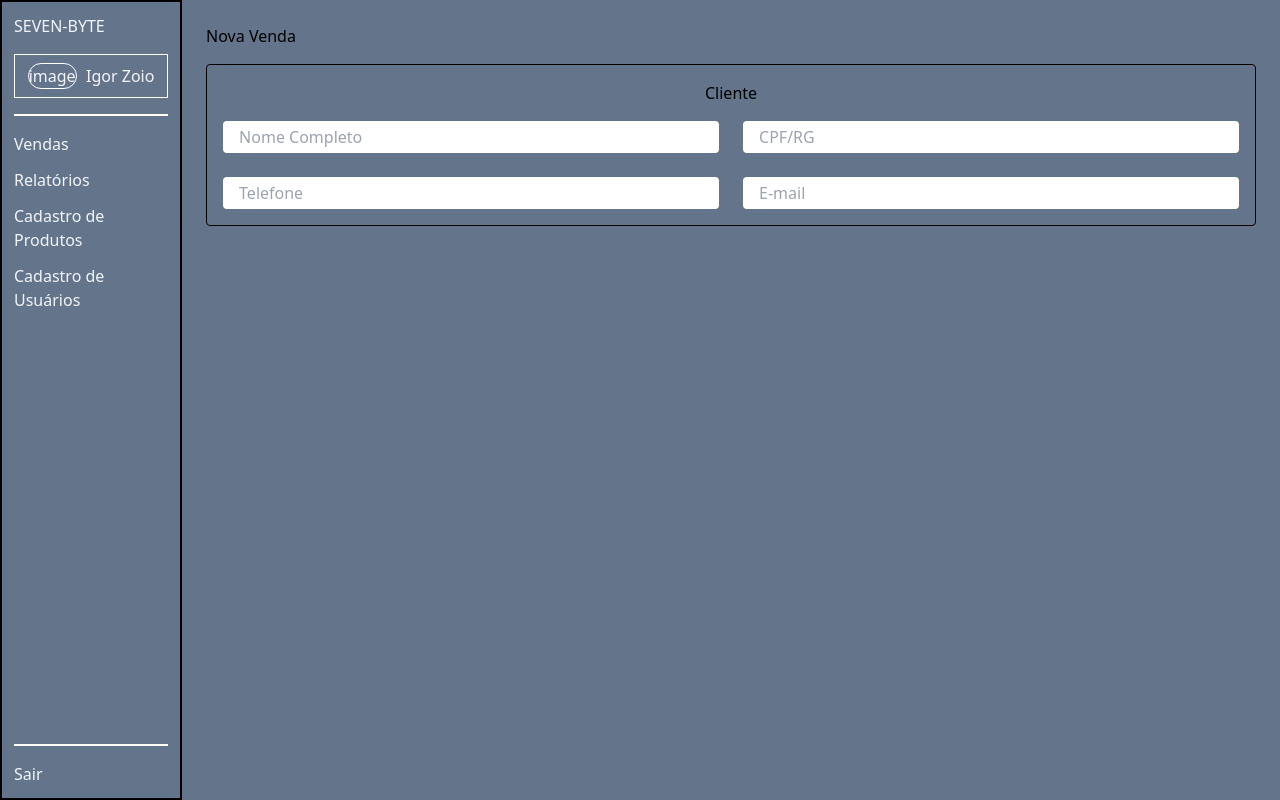
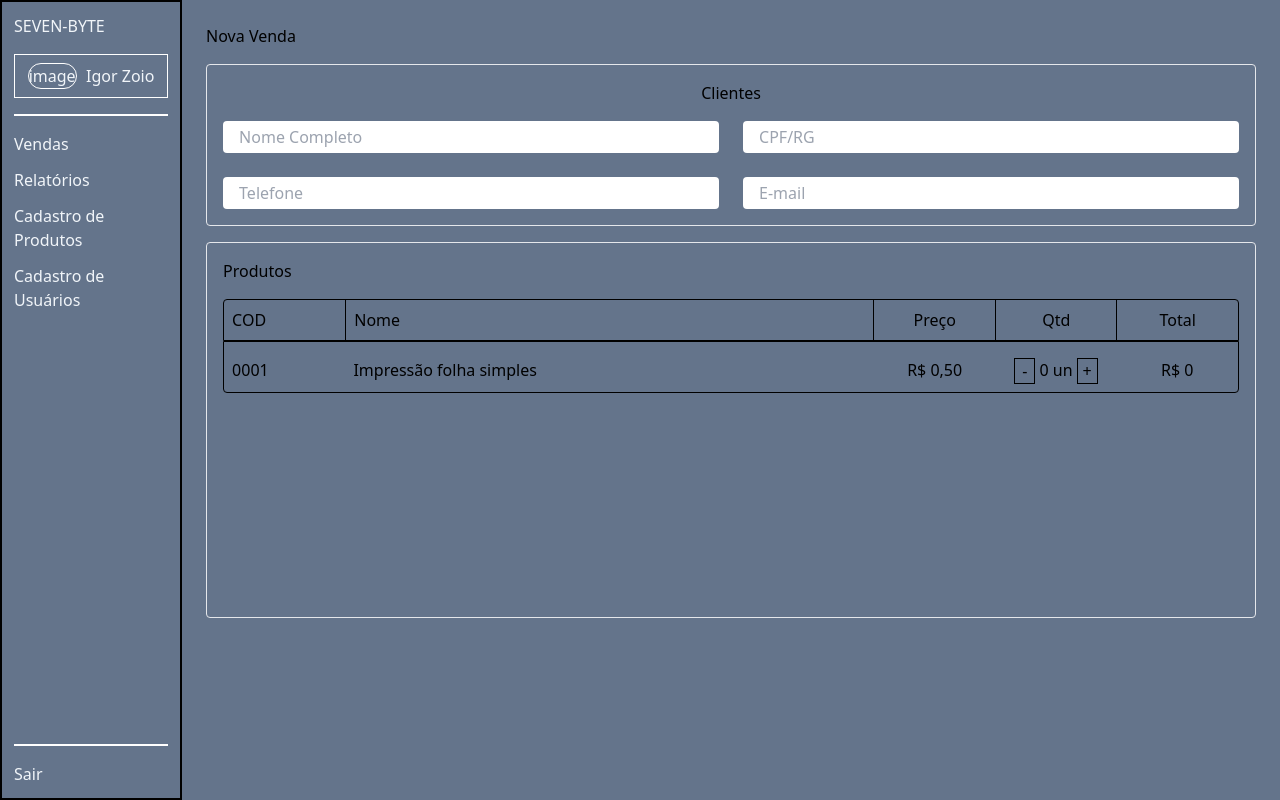
Before and after one commit to painlenk/sales-island, a Next.js app: page / in a window 1280 px wide. Built offline with nearby package versions, Linux system fonts and the light colour scheme.

Commit message:
Refactor: refatora componente para componentes menores

```diff
--- a/src/components/Layout/index.tsx
+++ b/src/components/Layout/index.tsx
@@ -5,7 +5,7 @@ interface IProps {
 
 export const Layout: React.FC<IProps> = ({ children }) => {
   return (
-    <div className="w-screen h-screen flex bg-slate-500 ">
+    <div className="w-screen h-screen flex bg-slate-500">
       <header className="border border-black w-1/6 h-full">
         <Header />
       </header>
--- /dev/null
+++ b/src/components/Sale/ClientForm/index.tsx
@@ -0,0 +1,36 @@
+export const ClientForm = () => {
+  return (
+    <div className="flex flex-col border w-full  mt-4 mb-4 rounded p-4 text-center">
+      <span>Clientes</span>
+      <div className="grid grid-cols-2 grid-rows-2 gap-6 selection:border mt-4">
+        <input
+          type="text"
+          id="name"
+          className="rounded px-4 h-8"
+          placeholder="Nome Completo"
+        />
+
+        <input
+          type="text"
+          id="clientId"
+          className="rounded px-4 h-8"
+          placeholder="CPF/RG"
+        />
+
+        <input
+          type="tel"
+          id="phone"
+          className="rounded px-4 h-8"
+          placeholder="Telefone"
+        />
+
+        <input
+          type="email"
+          id="email"
+          className="rounded px-4 h-8"
+          placeholder="E-mail"
+        />
+      </div>
+    </div>
+  );
+};
--- /dev/null
+++ b/src/components/Sale/Product/ProductHeader/index.tsx
@@ -0,0 +1,11 @@
+export const ProductHeader = () => {
+  return (
+    <div className="flex w-full border border-black rounded-t">
+      <div className=" w-1/6 p-2">COD</div>
+      <div className=" w-3/4 border-l border-black p-2">Nome</div>
+      <div className=" w-1/6 border-l border-black p-2 text-center">Preço</div>
+      <div className=" w-1/6 border-l border-black p-2 text-center">Qtd</div>
+      <div className=" w-1/6 border-l border-black p-2 text-center">Total</div>
+    </div>
+  );
+};
--- /dev/null
+++ b/src/components/Sale/Product/ProductList/ProductItem/index.tsx
@@ -0,0 +1,46 @@
+import { useEffect, useState } from "react";
+
+export const ProductItem = () => {
+  const [qtd, setQtd] = useState<number>(0);
+  const [value, setValue] = useState<number>(0);
+  const productValue = 100;
+
+  const addOne = () => {
+    setQtd(qtd + 1);
+    if (qtd == 0) {
+      return;
+    }
+  };
+
+  const subOne = () => {
+    console.log("click");
+    if (qtd == 0) {
+      return;
+    }
+    setQtd(qtd - 1);
+  };
+
+  useEffect(() => {
+    setValue(productValue * qtd);
+  }, [qtd]);
+  return (
+    <>
+      <div className=" w-1/6 p-2 ">0001</div>
+      <div className="  w-3/4  p-2 ">Impressão folha simples</div>
+      <div className=" w-1/6 p-2 text-center ">R$ 0,50</div>
+      <div className=" w-1/6 p-2 flex justify-center text-center ">
+        <button className="border border-black w-1/5" onClick={() => subOne()}>
+          -
+        </button>
+        <span className="ml-1 mr-1">{qtd} un</span>
+        <button className="border border-black w-1/5" onClick={() => addOne()}>
+          +
+        </button>
+      </div>
+      <div className=" w-1/6 p-2 text-center">R$ {value}</div>
+    </>
+  );
+};
+function setQtd(arg0: any) {
+  throw new Error("Function not implemented.");
+}
--- /dev/null
+++ b/src/components/Sale/Product/ProductList/index.tsx
@@ -0,0 +1,9 @@
+import { ProductItem } from "./ProductItem";
+
+export const ProductList = () => {
+  return (
+    <div className="flex w-full   mt-2 ">
+      <ProductItem />
+    </div>
+  );
+};
--- /dev/null
+++ b/src/components/Sale/Product/index.tsx
@@ -0,0 +1,15 @@
+import { ProductHeader } from "./ProductHeader";
+import { ProductList } from "./ProductList";
+
+export const Product = () => {
+  return (
+    <div className="flex flex-col w-full h-2/4 p-4 border rounded ">
+      <span className="mb-4">Produtos</span>
+      <ProductHeader />
+
+      <div className="border border-black rounded-b">
+        <ProductList />
+      </div>
+    </div>
+  );
+};
--- a/src/components/Sale/index.tsx
+++ b/src/components/Sale/index.tsx
@@ -1,42 +1,14 @@
+import { ClientForm } from "./ClientForm";
+import { Product } from "./Product";
+
 export const Sale = () => {
   return (
     <main className="flex flex-col  p-6 w-full h-full ">
       <div>
         <span>Nova Venda</span>
       </div>
-      <div className="flex flex-col border border-black w-full  mt-4 mb-4 rounded p-4 text-center">
-        <span>Cliente</span>
-
-        <div className="grid grid-cols-2 grid-rows-2 gap-6 selection:border border-black mt-4">
-          <input
-            type="text"
-            id="name"
-            className="rounded px-4 h-8"
-            placeholder="Nome Completo"
-          />
-
-          <input
-            type="text"
-            id="clientId"
-            className="rounded px-4 h-8"
-            placeholder="CPF/RG"
-          />
-
-          <input
-            type="tel"
-            id="phone"
-            className="rounded px-4 h-8"
-            placeholder="Telefone"
-          />
-
-          <input
-            type="email"
-            id="email"
-            className="rounded px-4 h-8"
-            placeholder="E-mail"
-          />
-        </div>
-      </div>
+      <ClientForm />
+      <Product />
     </main>
   );
 };
```
